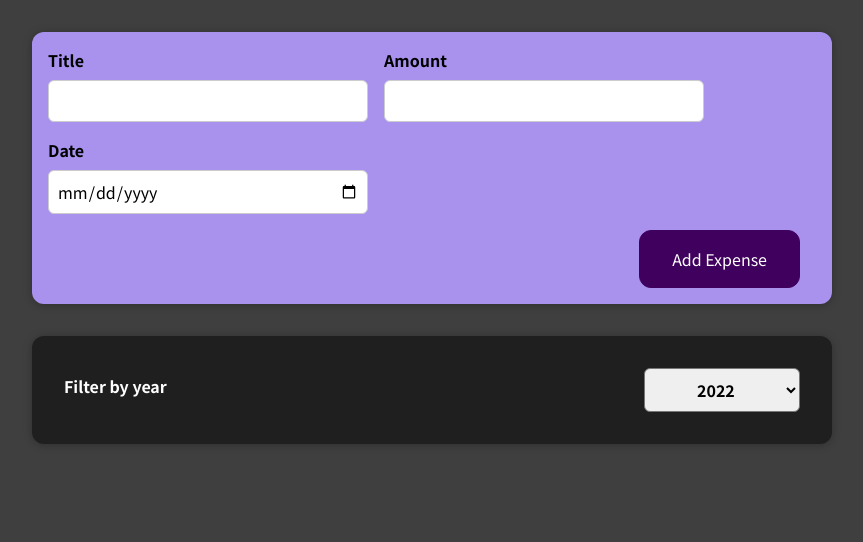
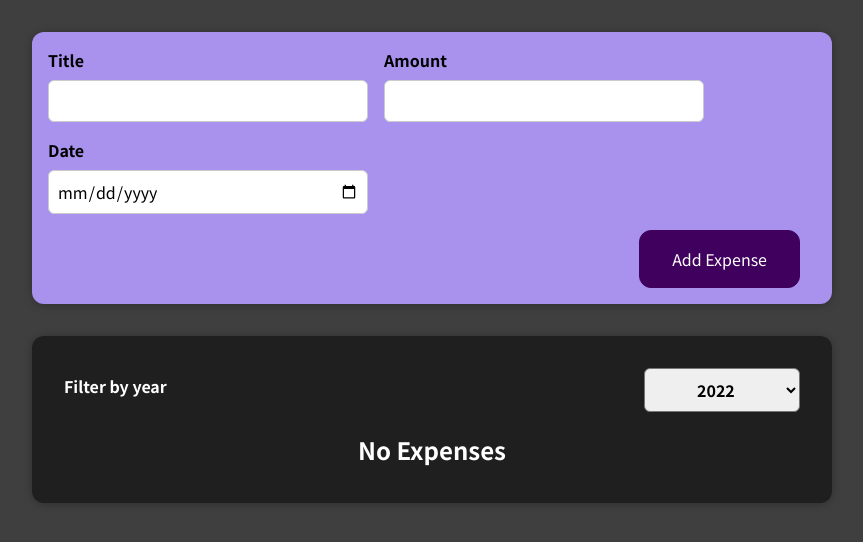
Before and after one commit to DanushkaPathirana/expense-tracker, a React app: page / in a window 1280 px wide. Shown: the top 542 px of the page, without its empty margins (208-1071 px from the left). Built offline with nearby package versions, Linux system fonts and the light colour scheme.

Commit message:
develop to display fallback message

```diff
--- /dev/null
+++ b/src/components/Expenses/ExpenseList.css
@@ -0,0 +1,9 @@
+.expenses-list {
+    list-style: none;
+    padding: 0;
+}
+
+.expenses-list__fallback {
+    color: white;
+    text-align: center;
+}
--- /dev/null
+++ b/src/components/Expenses/ExpenseList.js
@@ -0,0 +1,23 @@
+import React from "react"
+
+import ExpenseItem from "./ExpenseItem"
+
+import "./ExpenseList.css"
+
+const ExpenseList = (props) => {
+    if(props.items.length === 0) {
+        return <h2 className="expenses-list__fallback">No Expenses</h2>
+    }
+
+    return(
+        <ul>
+            {
+                props.items.map((item) => (
+                    <ExpenseItem key={item.id} id={item.id} title={item.title} amount={item.amount} date={item.date} />
+                ))
+            }
+        </ul>
+    )
+}
+
+export default ExpenseList
--- a/src/components/Expenses/Expenses.js
+++ b/src/components/Expenses/Expenses.js
@@ -1,8 +1,8 @@
 import React, { useState } from "react"
 
 import Card from "../UI/Card"
-import ExpenseItem from "./ExpenseItem"
 import ExpensesFilter from "./Filter/ExpensesFilter"
+import ExpenseList from "./ExpenseList"
 
 import "./Expenses.css"
 
@@ -20,11 +20,7 @@ const Expenses = (props) => {
     return(
         <Card className="expenses">
             <ExpensesFilter onChangeFilter={filterChangeHandler} value={filteredYear} />
-            {
-                filteredExpenses.map((item) => (
-                    <ExpenseItem key={item.id} id={item.id} title={item.title} amount={item.amount} date={item.date} />
-                ))
-            }
+            <ExpenseList items={filteredExpenses} />
         </Card>
     )
 }
```
